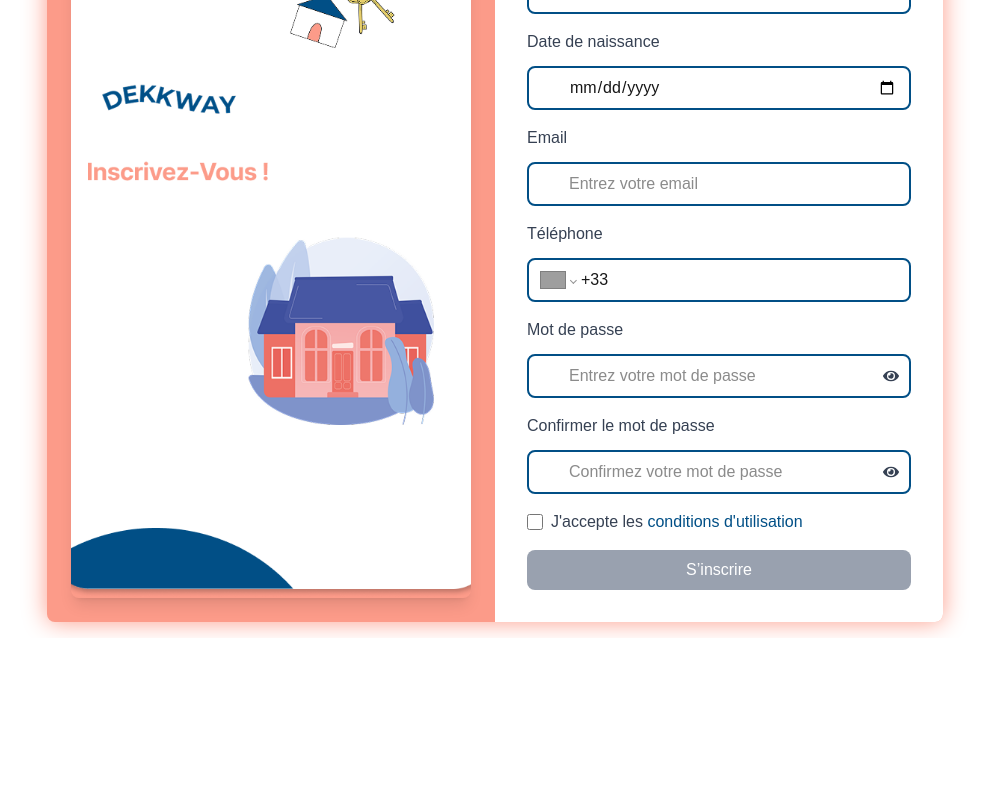
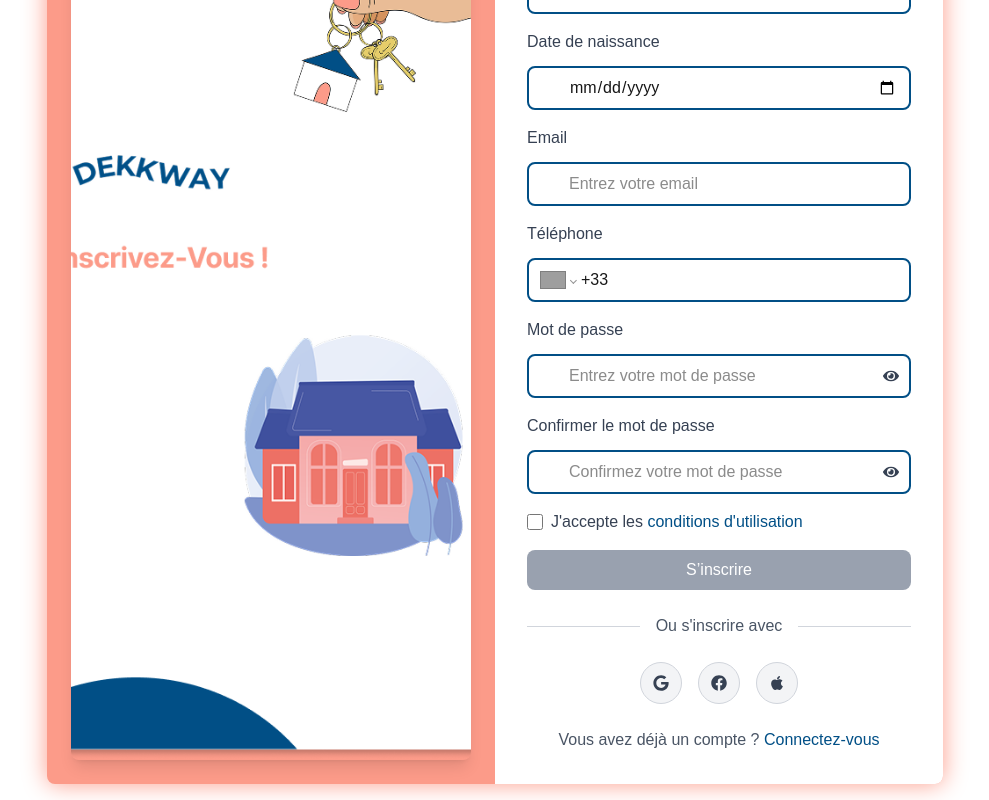
Before and after one commit to Solen-Free/Dekkway, a Next.js app in the folder frontend_dekkway/frontend/: page /Register in a window 1280 px wide. Shown: the part 510-1310 px from the top of the page, without its empty margins (145-1134 px from the left). Before the commit the page ends 1148 px from the top, so only its background shows below. Built offline with nearby package versions, Linux system fonts and the light colour scheme; grey boxes are pictures that could not be loaded.

Commit message:
Update page.tsx

```diff
--- a/frontend_dekkway/frontend/app/Register/page.tsx
+++ b/frontend_dekkway/frontend/app/Register/page.tsx
@@ -10,7 +10,7 @@
   FaUser,
   FaCalendar,
   FaLock,
-  FaEnvelope
+  FaEnvelope,
 } from "react-icons/fa";
 import Image from "next/image";
 import Link from "next/link";
@@ -340,6 +340,36 @@
                 S’inscrire
               </button>
             </form>
+
+            {/* Séparateur "Ou s'inscrire avec" */}
+            <div className="flex items-center justify-center my-6">
+              <div className="flex-grow border-t border-gray-300"></div>
+              <span className="mx-4 text-sm sm:text-base text-gray-600">Ou s'inscrire avec</span>
+              <div className="flex-grow border-t border-gray-300"></div>
+            </div>
+
+            {/* Boutons des réseaux sociaux */}
+            <div className="flex justify-center gap-4">
+              <div className="p-3 bg-gray-100 border border-gray-300 rounded-full hover:bg-[#014F86] transition cursor-pointer">
+                <FaGoogle className="text-gray-700 hover:text-white" />
+              </div>
+              <div className="p-3 bg-gray-100 border border-gray-300 rounded-full hover:bg-[#014F86] transition cursor-pointer">
+                <FaFacebook className="text-gray-700 hover:text-white" />
+              </div>
+              <div className="p-3 bg-gray-100 border border-gray-300 rounded-full hover:bg-[#014F86] transition cursor-pointer">
+                <FaApple className="text-gray-700 hover:text-white" />
+              </div>
+            </div>
+
+            {/* Lien vers la connexion */}
+            <div className="text-center mt-6">
+              <p className="text-sm sm:text-base text-gray-600">
+                Vous avez déjà un compte ?{" "}
+                <Link href="../login" className="text-[#014F86] hover:underline">
+                  Connectez-vous
+                </Link>
+              </p>
+            </div>
           </div>
         </div>
       </div>
```
